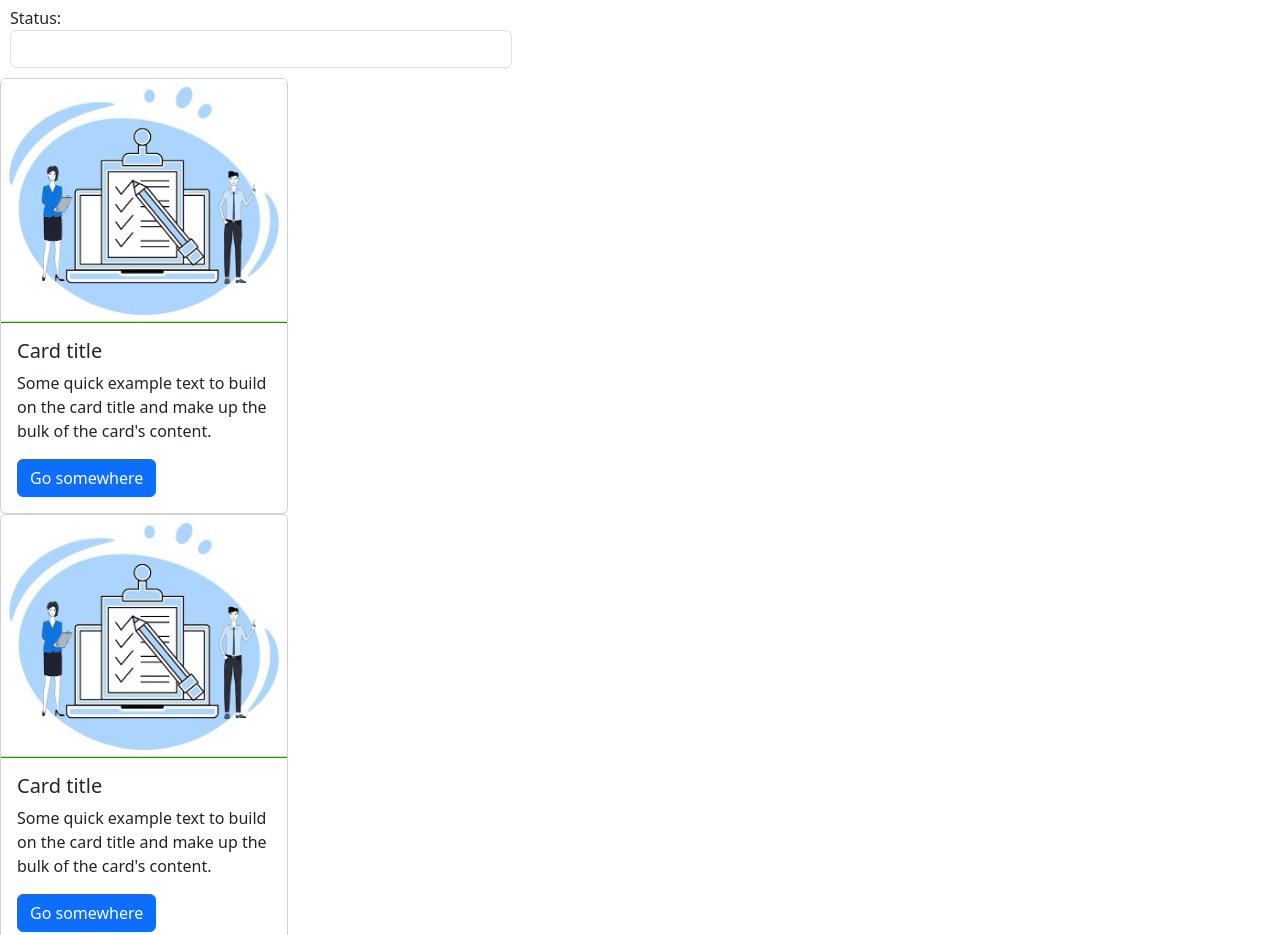
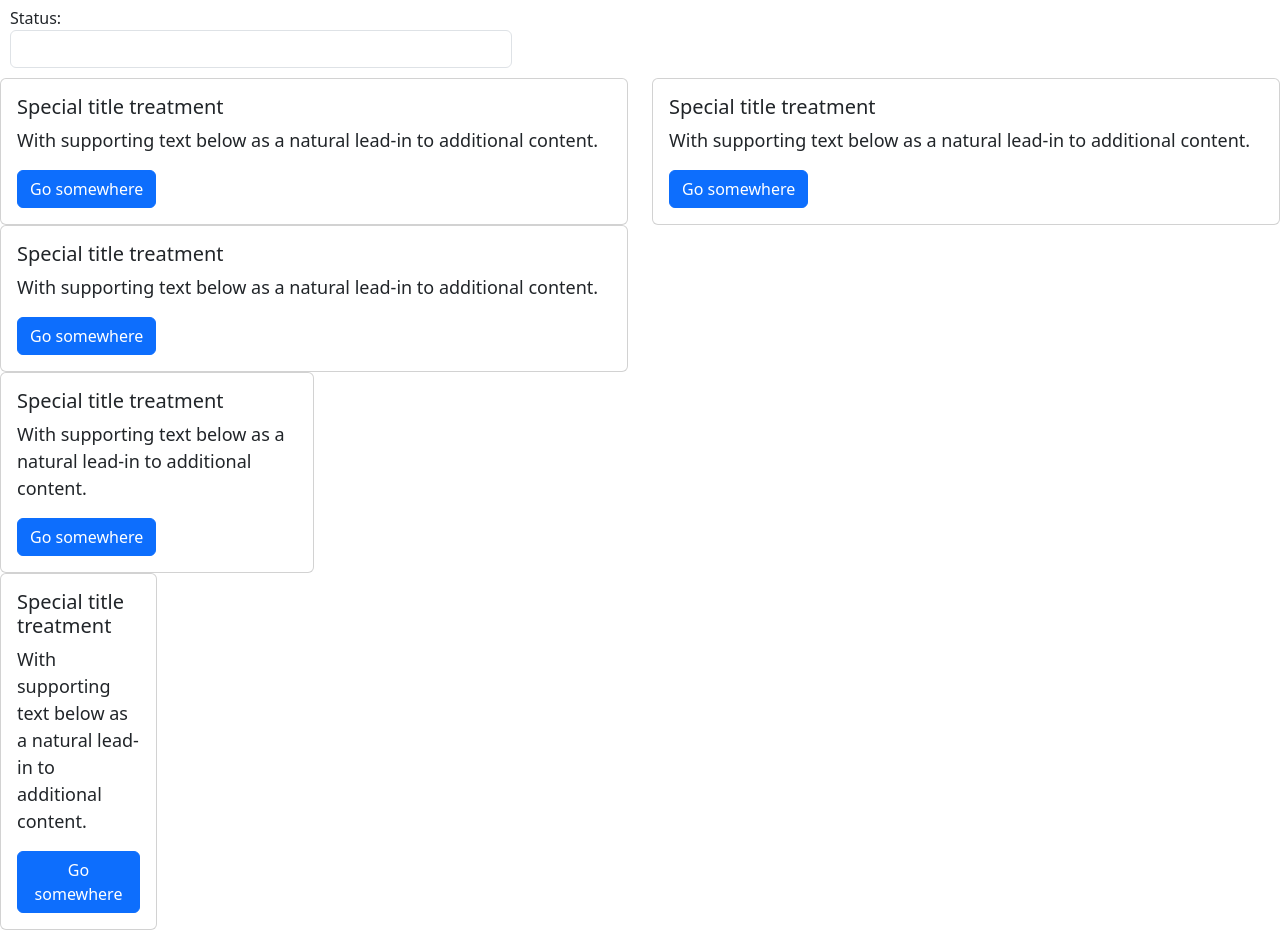
Before and after one commit to Kalai-Raj/project-task, a plain HTML site: page index.html in a window 1280 px wide. Shown: the part 400-1335 px from the top of the page. Drawn offline with nearby package versions, Linux system fonts and the light colour scheme.

Commit message:
final commit

```diff
--- a/index.html
+++ b/index.html
@@ -72,44 +72,49 @@
         </div>
         <!--forms-->
         <!--cards-->
-        <div class="card" style="width: 18rem;">
-          <img src="img/todo.jpg" class="card-img-top" alt="todo.jpg">
+
+        <div class="row">
+  <div class="col-sm-6 mb-3 mb-sm-0">
+    <div class="card">
       <div class="card-body">
-            <h5 class="card-title">Card title</h5>
-            <p class="card-text">Some quick example text to build on the card title and make up the bulk of the card's content.</p>
+        <h5 class="card-title">Special title treatment</h5>
+        <p class="card-text">With supporting text below as a natural lead-in to additional content.</p>
         <a href="#" class="btn btn-primary">Go somewhere</a>
       </div>
     </div>
-        <div class="card" style="width: 18rem;">
-          <img src="img/todo.jpg" class="card-img-top" alt="todo.jpg">
+  </div>
+  <div class="col-sm-6">
+    <div class="card">
       <div class="card-body">
-            <h5 class="card-title">Card title</h5>
-            <p class="card-text">Some quick example text to build on the card title and make up the bulk of the card's content.</p>
+        <h5 class="card-title">Special title treatment</h5>
+        <p class="card-text">With supporting text below as a natural lead-in to additional content.</p>
         <a href="#" class="btn btn-primary">Go somewhere</a>
       </div>
     </div>
-        <div class="card" style="width: 18rem;">
-          <img src="img/todo.jpg" class="card-img-top" alt="todo.jpg">
+  </div>
+  <div class="col-sm-6">
+    <div class="card">
       <div class="card-body">
-            <h5 class="card-title">Card title</h5>
-            <p class="card-text">Some quick example text to build on the card title and make up the bulk of the card's content.</p>
+        <h5 class="card-title">Special title treatment</h5>
+        <p class="card-text">With supporting text below as a natural lead-in to additional content.</p>
         <a href="#" class="btn btn-primary">Go somewhere</a>
       </div>
     </div>
-        <div class="card" style="width: 18rem;">
-          <img src="img/todo.jpg" class="card-img-top" alt="todo.jpg">
+    <div class="col-sm-6">
+      <div class="card">
         <div class="card-body">
-            <h5 class="card-title">Card title</h5>
-            <p class="card-text">Some quick example text to build on the card title and make up the bulk of the card's content.</p>
+          <h5 class="card-title">Special title treatment</h5>
+          <p class="card-text">With supporting text below as a natural lead-in to additional content.</p>
           <a href="#" class="btn btn-primary">Go somewhere</a>
         </div>
       </div>
-        <div class="card" style="width: 18rem;">
-          <img src="img/todo.jpg" class="card-img-top" alt="todo.jpg">
+      <div class="col-sm-6">
+        <div class="card">
           <div class="card-body">
-            <h5 class="card-title">Card title</h5>
-            <p class="card-text">Some quick example text to build on the card title and make up the bulk of the card's content.</p>
+            <h5 class="card-title">Special title treatment</h5>
+            <p class="card-text">With supporting text below as a natural lead-in to additional content.</p>
             <a href="#" class="btn btn-primary">Go somewhere</a>
+          </div>
         </div>
 </div>
         <!--cards-->
--- a/style.css
+++ b/style.css
@@ -57,7 +57,11 @@ section{
     display:flex;
     justify-content:center;
     align-items:center;
-
+}
+.card{
+    width:50;
+    height:50px;
+    display:flex;
 
 
 }
```
Lines whose indentation alone changed are shown as unchanged.
